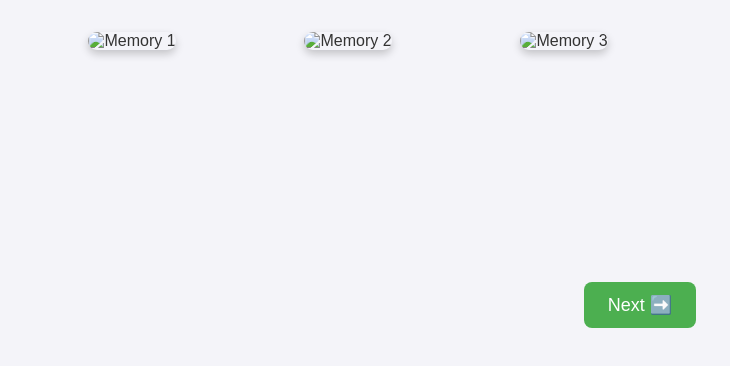
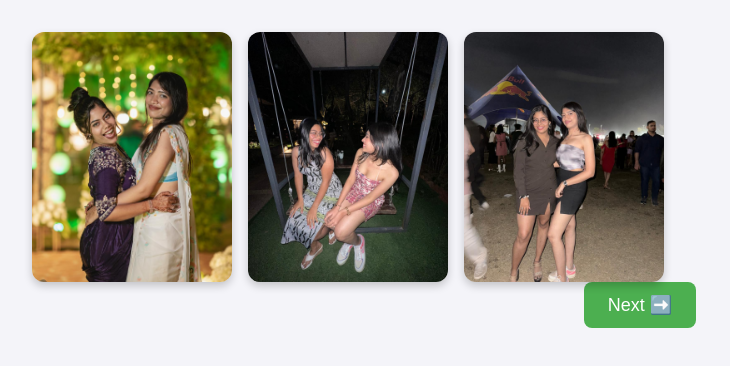
Before and after one commit to Rashi4233/birthday-website, a plain HTML site: page index.html in a window 1280 px wide. Both pictures are taken after a click on the button "Click to Begin". Shown: the whole page, without its empty margins (0-730 px from the left). Drawn offline with Linux system fonts and the light colour scheme.

Commit message:
Update index.html

```diff
--- a/index.html
+++ b/index.html
@@ -18,13 +18,13 @@
     <div class="section" id="memory-lane">
         <div class="memory-container">
             <div class="memory">
-                <img src="images.image1.jpg" class="memory-img" alt="Memory 1" data-memory="This was such a fun day! ❤️" />
+                <img src="images/image1.jpg" class="memory-img" alt="Memory 1" data-memory="This was such a fun day! ❤️" />
             </div>
             <div class="memory">
-                <img src="images.image2.jpg" class="memory-img" alt="Memory 2" data-memory="Our crazy adventure! 😆" />
+                <img src="images/image2.jpg" class="memory-img" alt="Memory 2" data-memory="Our crazy adventure! 😆" />
             </div>
             <div class="memory">
-                <img src="images.image3.jpg" class="memory-img" alt="Memory 3" data-memory="Can't forget this moment! 🥰" />
+                <img src="images/image3.jpg" class="memory-img" alt="Memory 3" data-memory="Can't forget this moment! 🥰" />
             </div>
         </div>
         <button class="next-btn">Next ➡️</button>
```
